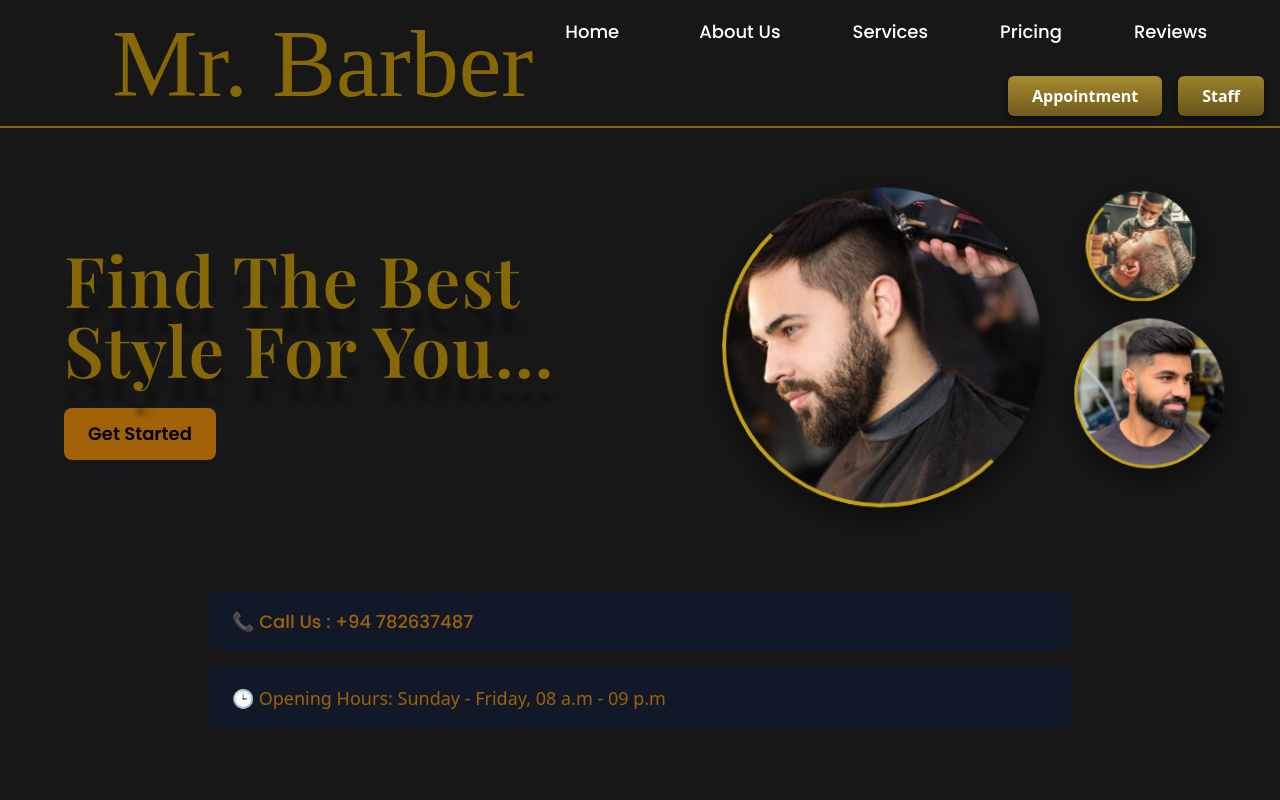
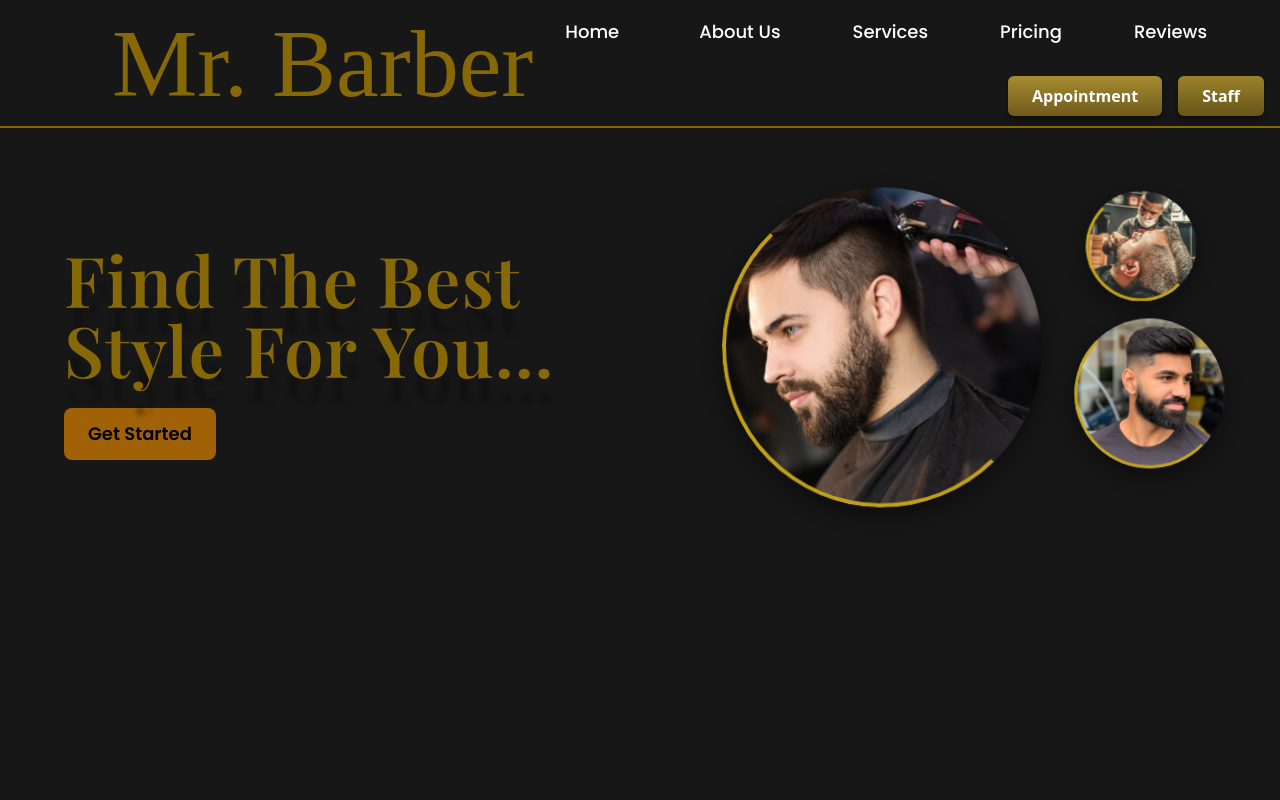
Before and after one commit to PawaniMekhala/mr_barber, a React (Create React App) app: page / in a window 1280 px wide. Shown: the top 800 px of the page. Built offline with nearby package versions, Linux system fonts and the light colour scheme; a web font is replaced by a local one.

Commit message:
refactor: remove contact section

```diff
--- a/src/components/Home.jsx
+++ b/src/components/Home.jsx
@@ -139,7 +139,7 @@ const Home = () => {
         </div>
 
         {/* Contact Section */}
-        <div className="mt-20 w-full max-w-4xl mx-auto px-4">
+        {/* <div className="mt-20 w-full max-w-4xl mx-auto px-4">
           <div className="bg-gray-900 px-6 py-4 rounded-lg flex flex-col sm:flex-row items-center gap-4 mb-4 text-center sm:text-left">
             <span className="text-yellow-700 text-lg font-poppins font-medium">
               📞 Call Us : +94 782637487
@@ -150,7 +150,7 @@ const Home = () => {
               🕒 Opening Hours: Sunday - Friday, 08 a.m - 09 p.m
             </span>
           </div>
-        </div>
+        </div> */}
       </div>
     </section>
   );
```
